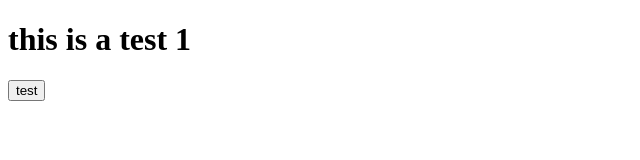
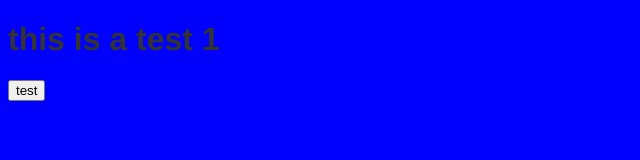
Before and after one commit to rogers228/ys_selecter_rwd, a plain HTML site: page index.html in a window 1280 px wide. Shown: the whole page, without its empty margins (0-640 px from the left). Drawn offline with Linux system fonts and the light colour scheme.

Commit message:
Update index.html

```diff
--- a/index.html
+++ b/index.html
@@ -3,7 +3,7 @@
 <head>
     <meta charset="UTF-8">
     <title>test</title>
-    <link rel="stylesheet" href="test.css"/>
+    <link rel="stylesheet" href="ys_select.css"/>
     <script src="test.js"></script>
 </head>
 <body>
```
